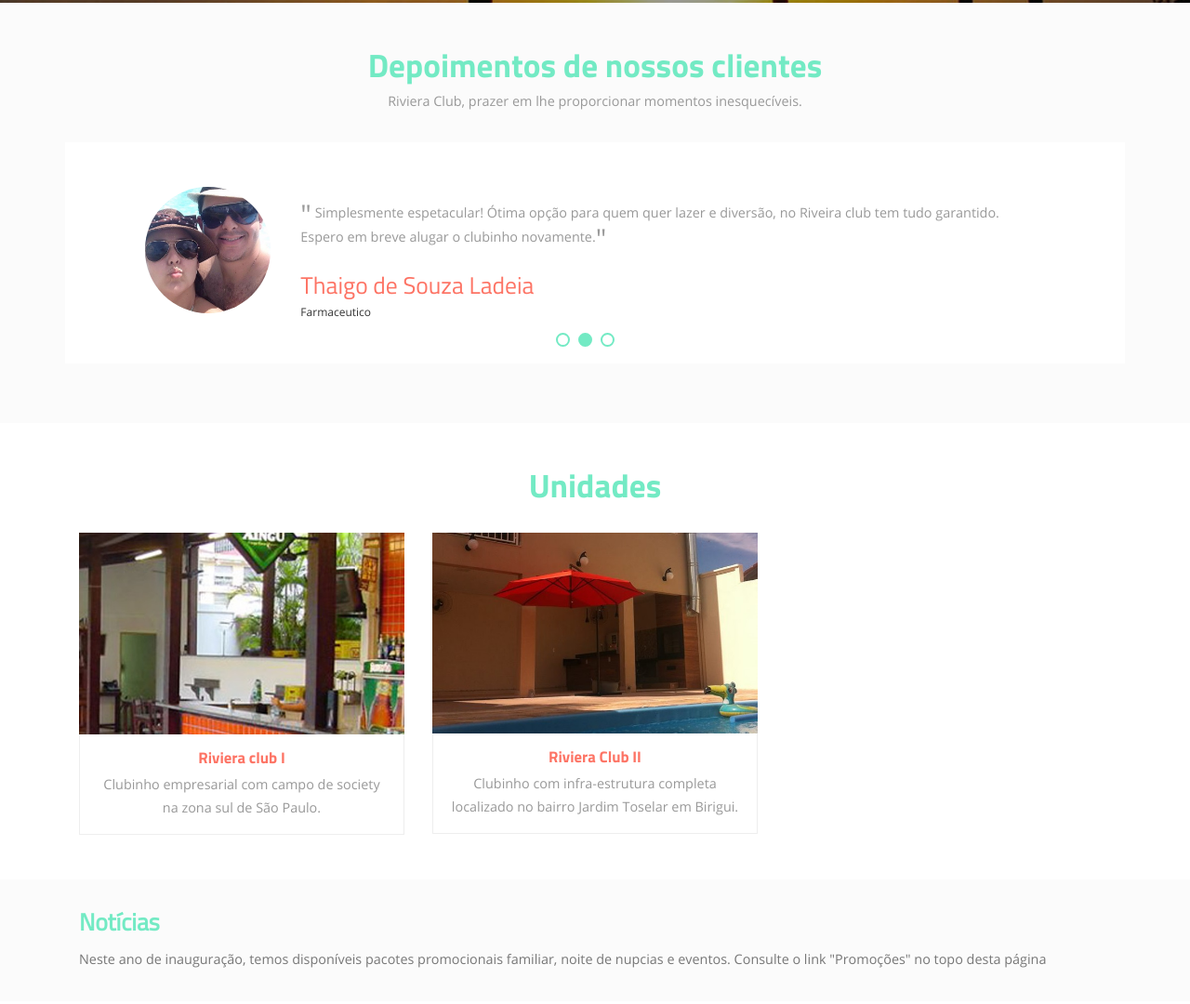
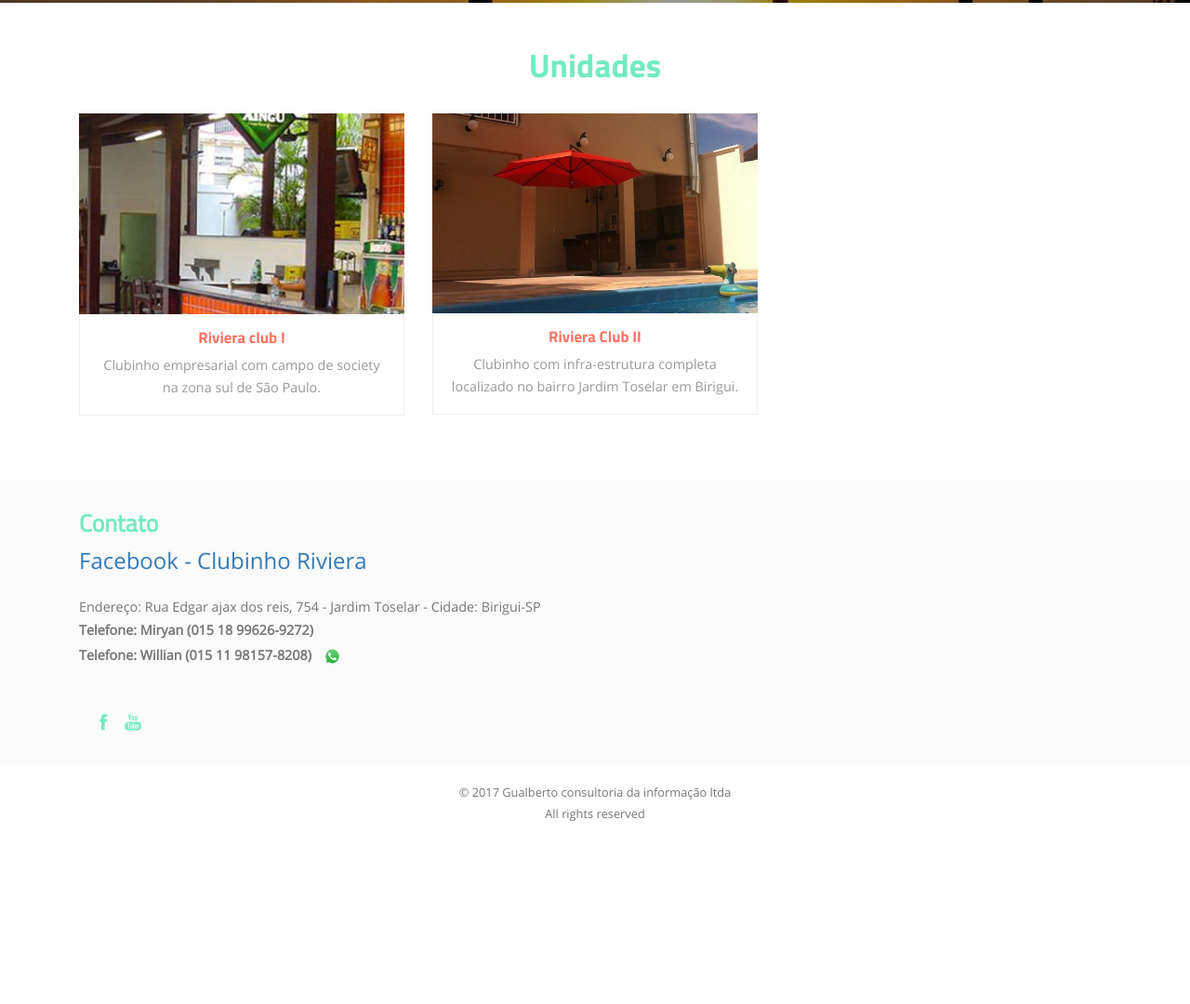
Before and after one commit to Willianjava/rivieraclub.github.io, a plain HTML site: page index.html in a window 1280 px wide. Shown: the part 1226-2306 px from the top of the page at 93% size. After the commit the page ends 2129 px from the top, so only its background shows below. Drawn offline with Linux system fonts and the light colour scheme; files whose address does not match are found by name.

Commit message:
TIREI OS COMENTARIOS E INCLUI O FACEBOOK

```diff
--- a/css/style.css
+++ b/css/style.css
@@ -171,8 +171,7 @@ ul.nav.navbar-nav li{
 .banner{
 	background:url(../images/bnr3.jpg) no-repeat 0px 0px;
 	background-size:cover;
-	/*--min-height:550px;--*/
-	min-height:650px;
+	min-height:450px;
 	position:relative;
 }
 .package{
--- a/index.html
+++ b/index.html
@@ -33,11 +33,7 @@ Smartphone Compatible web template, free webdesigns for Nokia, Samsung, LG, Sony
 <div class="top-header">
 	 <div class="container">
 		 <div class="logo">
-
-
-
-<img src="images/logo1_0-ANIMATION.gif" alt="Smiley face" height="150" width="150">
-
+			<img src="images/logo1_0-ANIMATION.gif" alt="Smiley face" height="150" width="150">
 		 </div>
 	 </div>
 </div>
@@ -62,7 +58,8 @@ Smartphone Compatible web template, free webdesigns for Nokia, Samsung, LG, Sony
 					 <li><a href="promocoes.html">Promoções</a></li>
 					 <li><a href="valores.html">Valores</a></li>
 					 <li><a href="localizacao.html">Localização</a></li>
-					 <li><a href="contato.html">Contato</a></li>
+					 <!-- <li><a href="contato.html">Contato</a></li> -->
+					 <li><a href="https://www.facebook.com/clubinhoriviera/" style="color: #0000FF">Facebook</a></li>
 				 </ul>
 				</div>
 			  <!--/navbar collapse-->
@@ -109,84 +106,6 @@ Smartphone Compatible web template, free webdesigns for Nokia, Samsung, LG, Sony
 	 </div>
 </div>
 <!---->
-<div class="testimonal">
-	 <div class="container">
-		 <div class="testi-top">
-			 <h3>Depoimentos de nossos clientes</h3>
-			 <p>Riviera Club, prazer em lhe proporcionar momentos inesquecíveis.</p>
-		 </div>
-		 <div class="testi-slider">
-
-		 <script>
-						// You can also use "$(window).load(function() {"
-						$(function () {
-						  // Slideshow 4
-						  $("#slider2").responsiveSlides({
-							auto: true,
-							pager: true,
-							nav: false,
-							speed: 500,
-							namespace: "callbacks",
-							before: function () {
-							  $('.events').append("<li>before event fired.</li>");
-							},
-							after: function () {
-							  $('.events').append("<li>after event fired.</li>");
-							}
-						  });
-
-						});
-		 </script>
-		 <div  id="top" class="callbacks_container">
-			 <ul class="rslides" id="slider2">
-				  <li>
-					 <div class="testimonial-grids">
-						 <div class="testimonial-left">
-							 <img src="images/t1.jpg" alt="" />
-						 </div>
-						 <div class="testimonial-right">
-								<p><span>"</span> É maravilhosooooo. Adoreiiiiiiiii... Muito confortável<span>"</span>
-								</p>
-								<h5>Willian Gualberto da Silva</h5>
-								<h6>Analista de sistemas</h6>
-						 </div>
-						 <div class="clearfix"> </div>
-					 </div>
-				  </li>
-				  <li>
-					 <div class="testimonial-grids">
-						 <div class="testimonial-left">
-							 <img src="images/t3.jpg" alt="" />
-						 </div>
-						 <div class="testimonial-right">
-								<p><span>"</span> Simplesmente espetacular! Ótima opção para quem quer lazer e diversão, no Riveira club tem tudo garantido. Espero em breve alugar o clubinho novamente.<span>"</span>
-								</p>
-								<h5>Thaigo de Souza Ladeia</h5>
-								<h6>Farmaceutico</h6>
-						 </div>
-						 <div class="clearfix"> </div>
-					 </div>
-				  </li>
-				  <li>
-					 <div class="testimonial-grids">
-						 <div class="testimonial-left">
-							 <img src="images/t2.jpg" alt="" />
-						 </div>
-						 <div class="testimonial-right">
-								<p><span>"</span> O clube é maravilhoso, adorei passar meu domingo lá. Tudo incrível! Parabéns.<span>"</span>
-								</p>
-								<h5>Eduardo Nascimento Tecli</h5>
-								<h6>Marcenerio</h6>
-						 </div>
-						 <div class="clearfix"> </div>
-					 </div>
-				  </li>
-			 </ul>
-		  </div>
-		  </div>
-	 </div>
-</div>
-<!---->
 <div id="destination" class="destination">
 	 <div class="container">
 		 <div class="destination-top">
@@ -212,24 +131,14 @@ Smartphone Compatible web template, free webdesigns for Nokia, Samsung, LG, Sony
 	 </div>
 </div>
 
-<!-- footer -->
-<div class="footer">
-	 <div class="container">
-		 <div class="footer-grids">
-			 <div class="col-md-12 news-ltr">
-				 <h4>Notícias</h4>
-				 <p>Neste ano de inauguração, temos disponíveis pacotes promocionais familiar, noite de nupcias e eventos. Consulte o link "Promoções" no topo desta página</p>
-			</div>
-			 <div class="clearfix"></div>
-		 </div>
-	 </div>
-</div>
 <br/>
 <div class="footer">
 	 <div class="container">
 		 <div class="footer-grids">
 			 <div class="col-md-12 news-ltr">
 				 <h4>Contato</h4>
+				 <a href></a>
+				 <h3><a href="https://www.facebook.com/clubinhoriviera">Facebook - Clubinho Riviera</a></h3><br/>
 				 <p>Endereço: Rua Edgar ajax dos reis, 754 - Jardim Toselar - Cidade: Birigui-SP</p>
 				 <b><p>Telefone: Miryan (015 18 99626-9272)</b><br/>
 				 <b>   Telefone: Willian (015 11 98157-8208)<img src="images/whatsapp.jpg" alt="Smiley face" height="30" width="45"></p></b><br/>
@@ -238,7 +147,7 @@ Smartphone Compatible web template, free webdesigns for Nokia, Samsung, LG, Sony
 		 </div>
 			 <div class="col-md-2 ftr-grid1">
 				 <div class="social">
-					<a href="https://www.facebook.com/Clubinho-Riviera-1887670534849170/"><i class="facebook"></i></a>
+					<a href="https://www.facebook.com/clubinhoriviera/"><i class="Facebook"></i></a>
 					<a href="#"><i class="youtube"></i></a>
 			      </div>
 			 </div>
```
Also changed, not shown: atracoes.html (+4 -14 lines), localizacao.html (+4 -3 lines), promocoes.html (+3 -13 lines), valores.html (+3 -2 lines).
